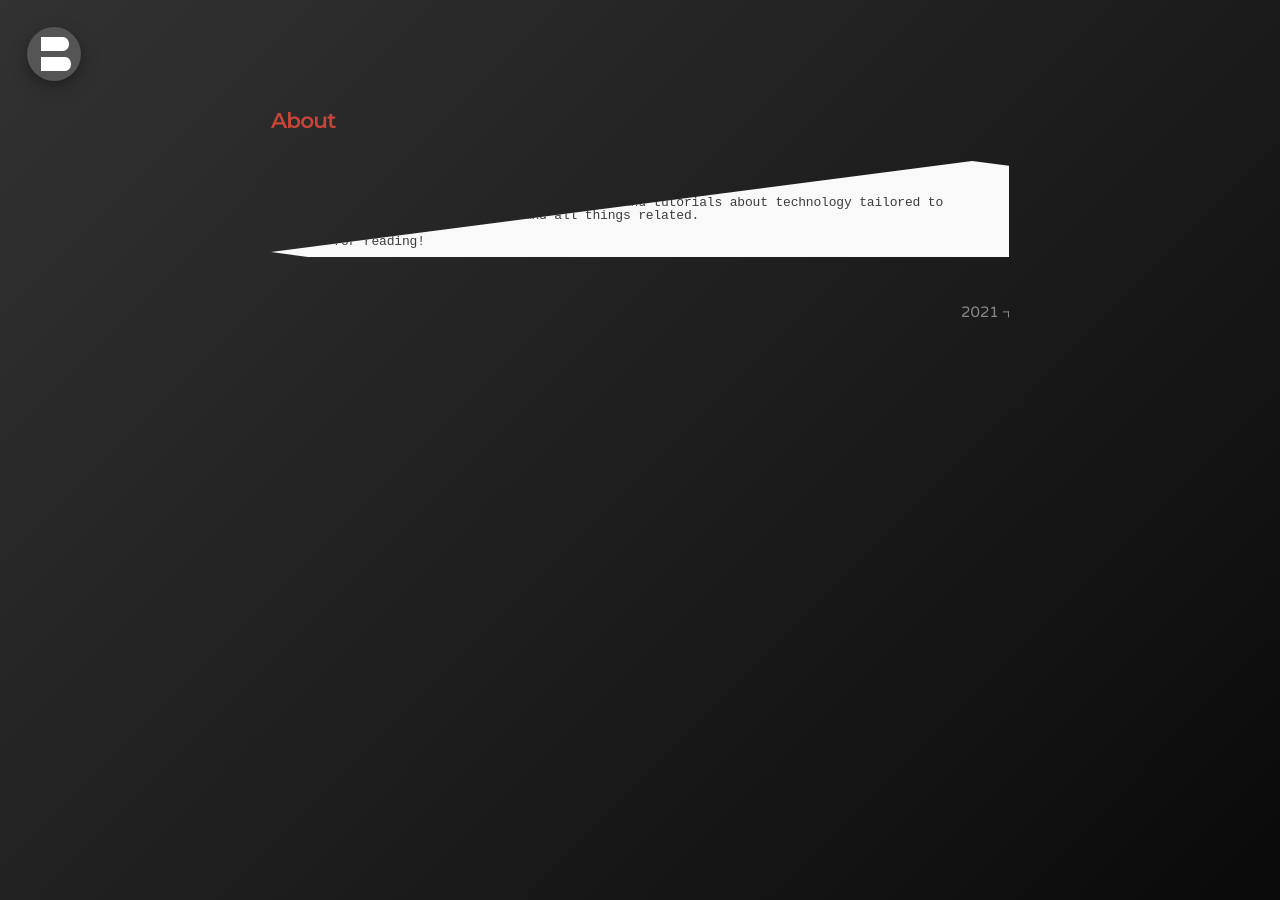
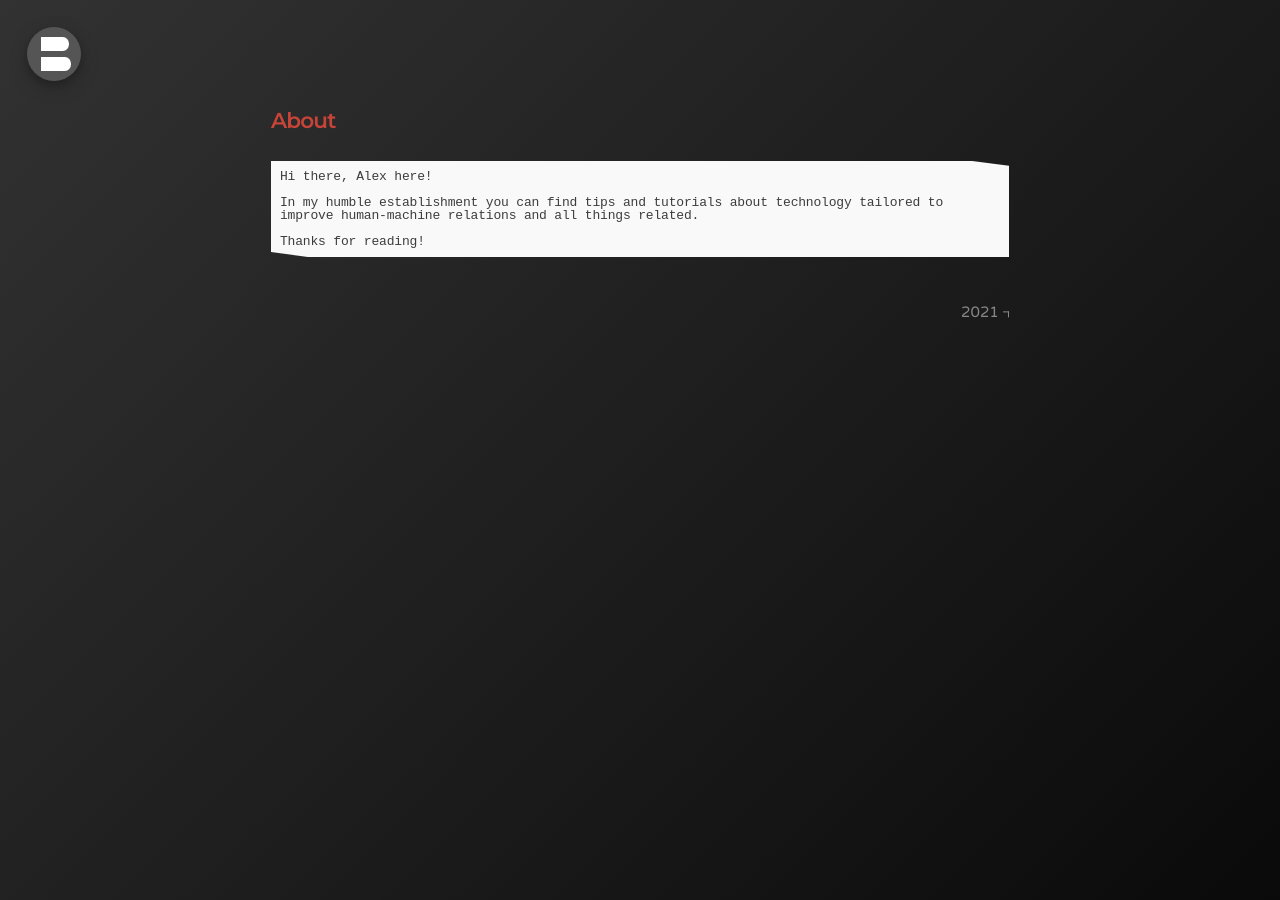
Before and after one commit to bonina/bonina.github.io, a Jekyll site: the page built from about.md, in a window 1280 px wide. Built offline with Jekyll 4.4.1, drawn with Linux system fonts in a browser that asks for light colours.

Commit message:
Update _message.scss

```diff
--- a/_sass/_message.scss
+++ b/_sass/_message.scss
@@ -17,5 +17,5 @@
   font-family: "Courier New", monospace;
   line-height:1;
 
-  clip-path: polygon(95% 0, 100% 5%, 100% 100%, 100% 100%, 5% 100%, 0 95%);
+  clip-path: polygon(95% 0, 100% 5%, 100% 100%, 100% 100%, 5% 100%, 0 95%, 0 0);
 }
```
